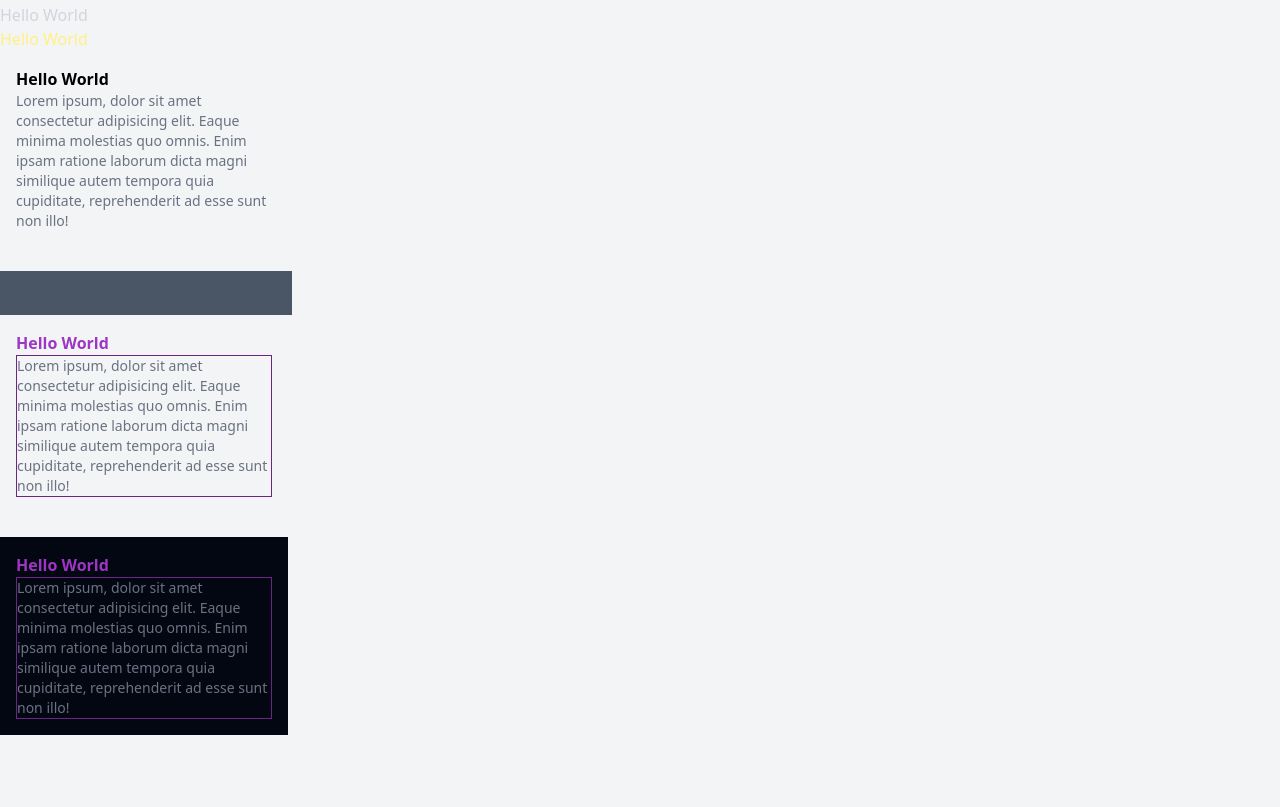
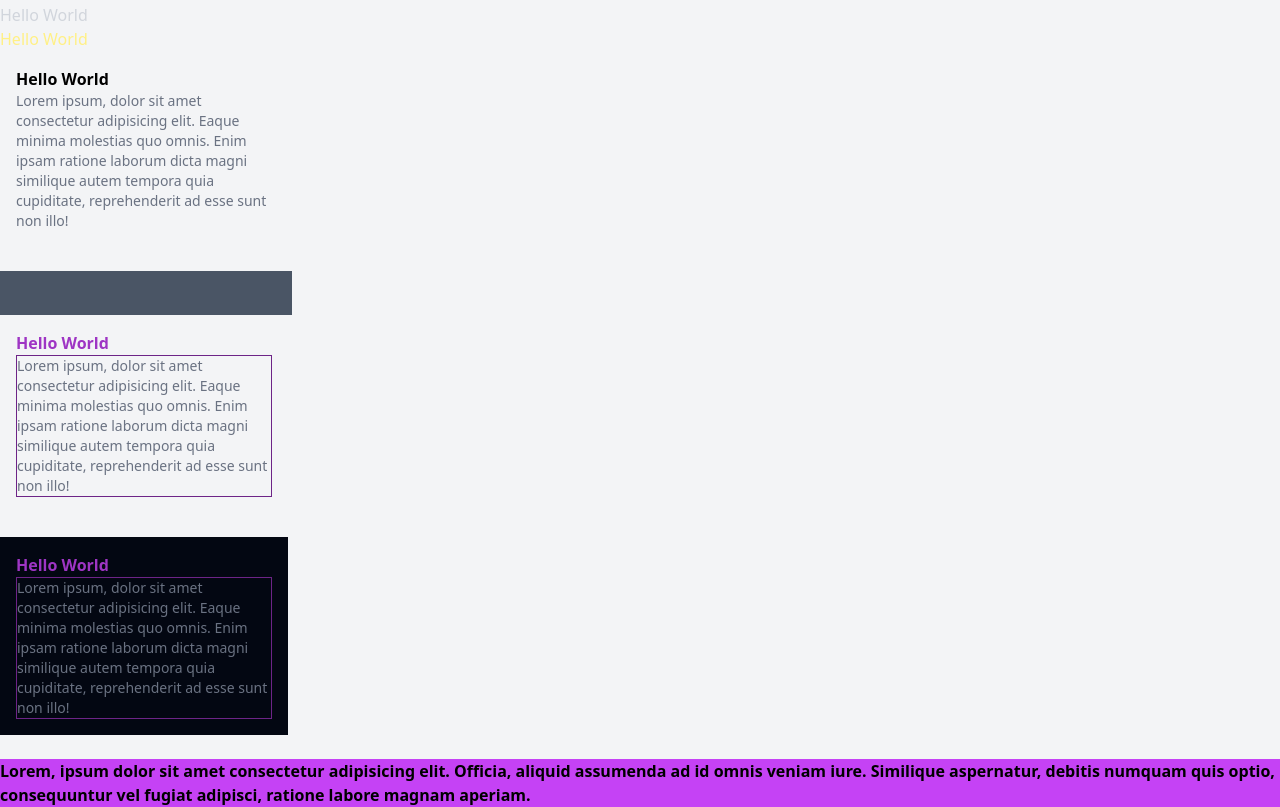
Before and after one commit to JyojiTenguam/TailWindCSS-explorer, a website: page src/index.html in a window 1280 px wide. Shown: the part 3597-4404 px from the top of the page. Before the commit the page ends 4332 px from the top, so only its background shows below. Drawn offline with Linux system fonts and the light colour scheme.

Commit message:
feat: cria classe utilitária  com @apply

```diff
--- a/src/index.html
+++ b/src/index.html
@@ -111,5 +111,10 @@
     <h4 class="text-brand-200 font-bold group-hover:text-blue-300">Hello World</h4>
       <p class="text-gray-500 text-sm border border-brand-300">Lorem ipsum, dolor sit amet consectetur adipisicing elit. Eaque minima molestias quo omnis. Enim ipsam ratione laborum dicta magni similique autem tempora quia cupiditate, reprehenderit ad esse sunt non illo!</p>
   </div>
+
+  <br>
+
+  <!-- Criando clases customizadas -->
+  <div class="laravue">Lorem, ipsum dolor sit amet consectetur adipisicing elit. Officia, aliquid assumenda ad id omnis veniam iure. Similique aspernatur, debitis numquam quis optio, consequuntur vel fugiat adipisci, ratione labore magnam aperiam.</div>
 </body>
 </html>
--- a/src/input.css
+++ b/src/input.css
@@ -10,3 +10,10 @@
 
 /* darkMode*/
 @custom-variant dark (&:where(.dark, .dark *));
+
+/* class custom */
+@layer utilities{
+  .laravue{
+    @apply bg-brand-100 font-bold;
+  }
+}
```
Also changed, not shown: README.md, src/output.css.
